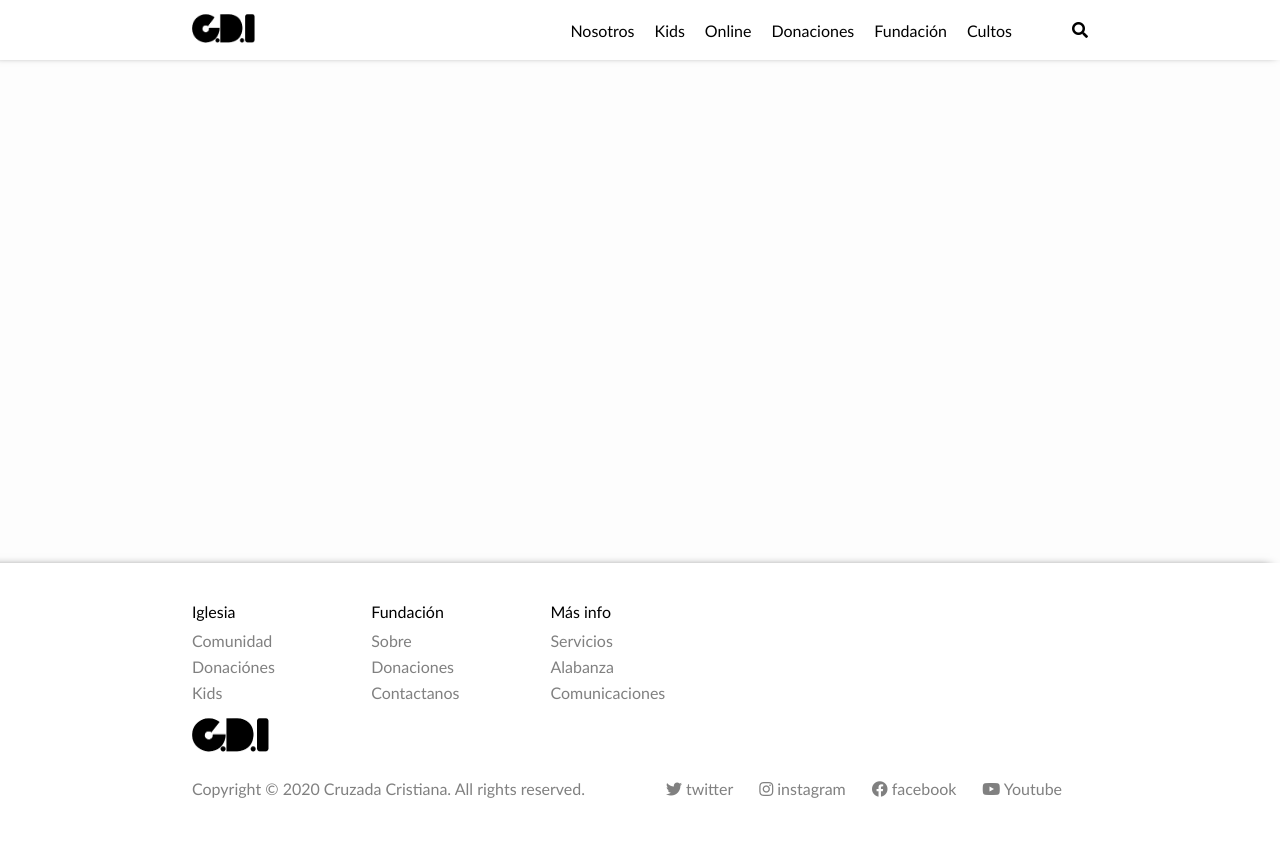
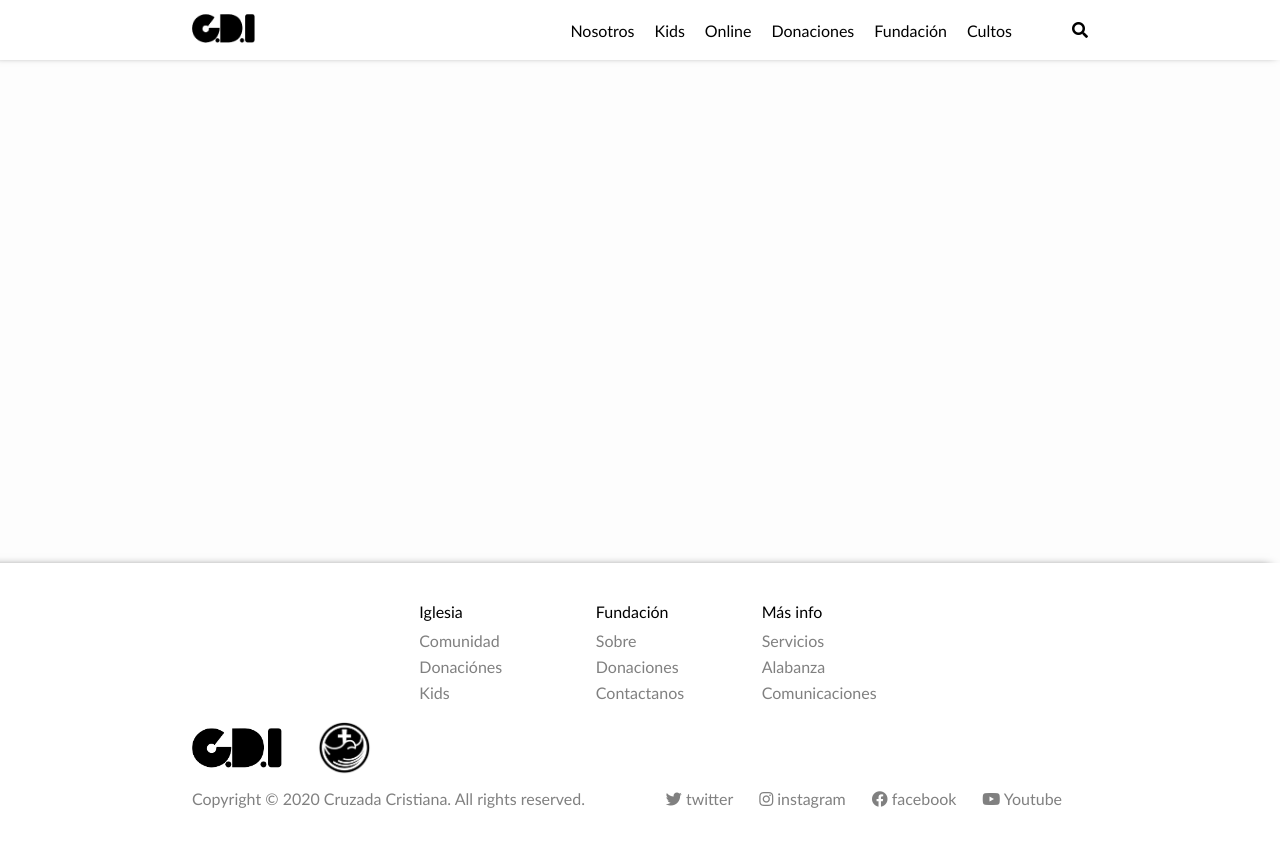
Before and after one commit to Sergiorodp/IglesiaCDIBlank, a React (Create React App) app: page / in a window 1280 px wide. Shown: the top 846 px of the page. Built offline with nearby package versions, Linux system fonts and the light colour scheme.

Commit message:
añadir cruzada y arreglar footer

```diff
--- a/src/Components/footer/StyleFooter/StyleFooter.css
+++ b/src/Components/footer/StyleFooter/StyleFooter.css
@@ -10,20 +10,38 @@
 }
 
 
-.first-list-foot{
-    /* background: red; */
-    grid-column: 2/3;
+.list-one-main-grid-container{
+        /* background: red; */
+        display: flex;
+        justify-content: center;
+        grid-column: 2/3;
 }
 
-.second-list-foot{
+/* .first-list-foot{
+
+} */
+
+.list-two-main-grid-container{
     /* background: green; */
     grid-column: 3/4;
+    display: flex;
+    justify-content: center;
 }
 
-.thirt-list-foot{
-    /* background: yellow; */
-    grid-column: 4/5;
+/* .second-list-foot{
+
+} */
+
+.list-three-main-grid-container{
+        /* background: yellow; */
+        grid-column: 4/5;
+        display: flex;
+        justify-content: center;
 }
+
+/* .thirt-list-foot{
+
+} */
 
 .list-none li{
     list-style: none;
@@ -65,11 +83,18 @@
     grid-column: 1/2;
     margin-right: auto;
     margin-top: 5%;
+    display: flex;
+    align-items: center;
     /* background: orangered; */
 }
 
 .logo-footer-class{
     width: 50%;
+}
+
+.logo-footer-class-cruzada{
+    margin-left: 20%;
+    width: 30%;
 }
 
 /* texto final */
@@ -84,6 +109,7 @@
 .end-container{
     grid-row: 3/4;
     grid-column: 1/6;
+    padding-top: 10px;
     /* background: green; */
     display: grid;
     grid-template-columns: repeat(6,1fr);
@@ -123,8 +149,17 @@
         align-items: center;
     }
 
+    .logo-footer-class-cruzada{
+        /* margin-left: 20%; */
+        width: 25%;
+    }
+
     .logo-footer-class{
         width: 40%;
+    }
+
+    .end-container{
+        padding-top: 5px;
     }
 }
 
@@ -147,17 +182,19 @@
     .list-one-main-grid-container{
         grid-column: 1;
         grid-row: 1;
-
+        display: block;
     }
 
     .list-two-main-grid-container{
         grid-column: 1;
         grid-row: 2;
+        display: block;
     }
 
     .list-three-main-grid-container{
         grid-column: 1;
         grid-row: 3;
+        display: block;
     }
 
     .List-container-footer{
@@ -183,9 +220,12 @@
 
     .logo-footer-container{
         grid-row: 4/5;
-        padding-top: 10px;
         margin-left: auto;
-        display: block;
+        display: flex;
+        height: 50%;
+        justify-content: center;
+        align-items: center;
+        /* background: teal; */
     }
 
     .end-container{
@@ -217,4 +257,9 @@
     .logo-footer-class{
         width: 50px;
     }
+
+    .logo-footer-class-cruzada{
+        /* margin-left: 20%; */
+        width: 30px;
+    }
 }
--- a/src/Components/footer/footer.js
+++ b/src/Components/footer/footer.js
@@ -1,6 +1,7 @@
 import React from 'react'
 import './StyleFooter/StyleFooter.css'
 import Logo from './img/cdi.png'
+import Cruzada from './img/LOGO BEGRO.png'
 
 const homepageLocal = "/IglesiaCDIBlank"
 
@@ -40,6 +41,7 @@ function FooterCDI(){
                 </div>
                 <div className = "logo-footer-container">
                     <img src = {Logo} alt = "web-logo" className="logo-footer-class"></img>
+                    <img src = {Cruzada} alt = "Logo-cruzada" className = "logo-footer-class-cruzada"></img>
                 </div>
                 <div className = "end-container">
                     <div className = "copy-container-footer">
--- a/src/Components/navBar/StylesNav.css
+++ b/src/Components/navBar/StylesNav.css
@@ -93,6 +93,29 @@
     .nav-list-container{
         grid-column: 2/5;
     }
+
+    .nav-list-container{
+        grid-template-rows: 1fr;
+        position: absolute;
+        left: 0px;
+        /* min-height: calc(100vh - 60px - 260px); */
+        height: 0px;
+        /* background: black; */
+        border-bottom-left-radius: 10px;
+        border-bottom-right-radius: 10px;
+        top : 60px;
+        width: 100%;
+        overflow: scroll;
+        /* tranformar*/
+        /* transform: translateX( -100%); */
+        transition: height 0.5s ease-in-out;
+        /* box-shadow: 0px 5px 20px black; */
+    }
+
+    .nav-active{
+        height: 50vh;
+    }
+
 }
 
 /* @media screen and (max-width: 1026px){
```
Also changed, not shown: src/Components/footer/img/LOGO BEGRO.png (added).
